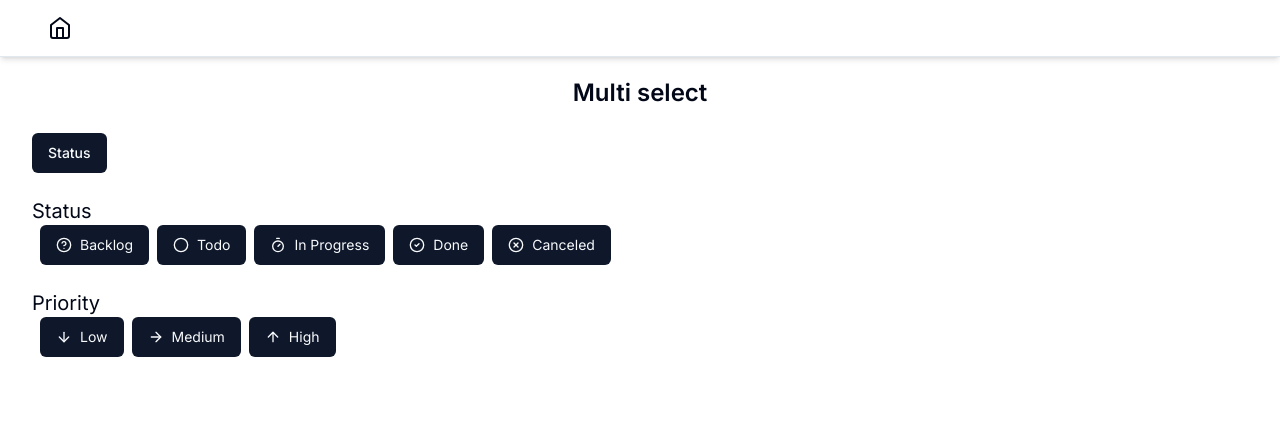
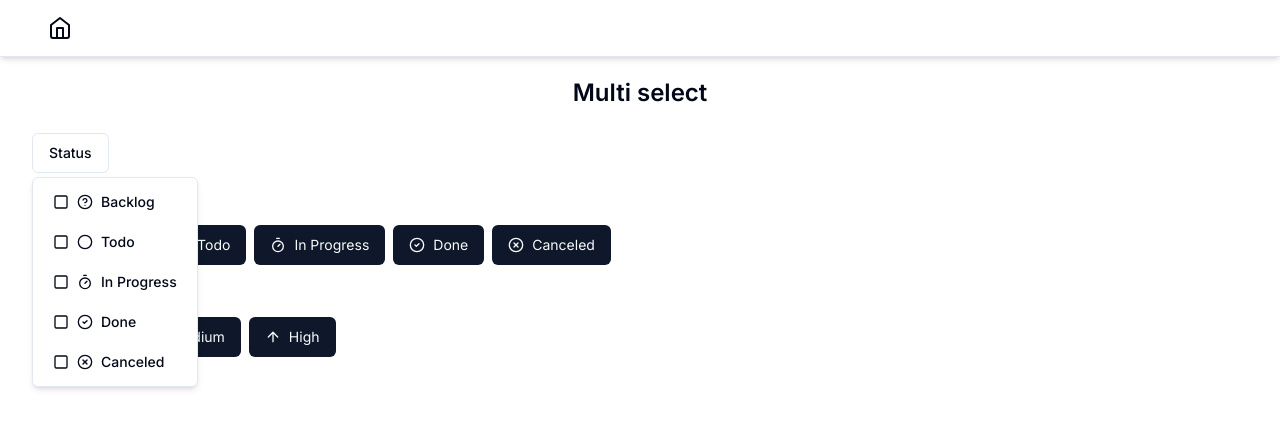
Before and after one commit to fairulazmin/myapp, a Next.js app: page /multi-select in a window 1280 px wide. Both pictures are taken after a click on the button "Status". Shown: the top 428 px of the page. Built offline with nearby package versions, Linux system fonts and the light colour scheme.

Commit message:
still working on multi select

```diff
--- a/app/multi-select/multi-select.tsx
+++ b/app/multi-select/multi-select.tsx
@@ -1,7 +1,7 @@
 "use client";
 
 import { useState } from "react";
-import { LucideIcon } from "lucide-react";
+import { Square, CheckSquare, X, LucideIcon } from "lucide-react";
 
 import {
   Popover,
@@ -9,7 +9,7 @@ import {
   PopoverTrigger,
 } from "@/components/ui/popover";
 import { Button } from "@/components/ui/button";
-import { Checkbox } from "@/components/ui/checkbox";
+import { Separator } from "@/components/ui/separator";
 
 type MultiSelectProps = {
   title: string;
@@ -20,37 +20,63 @@ type MultiSelectProps = {
   }[];
 };
 
-interface SelectProps {
-  title: string;
-  options: {
-    label: string;
-    value: string;
-    icon: LucideIcon;
-  }[];
-}
-
-export const MultiSelect = ({ title, options }: SelectProps) => {
-  // const [selectedValues, setSelectedValues] = useState([]);
-  console.log(title);
+export const MultiSelect = ({ title, options }: MultiSelectProps) => {
+  const [selectedValues, setSelectedValues] = useState<string[]>([]);
 
   return (
-    <>
-      <Button>{title}</Button>
-      <div>
-        {/* <Popover> */}
-        {/*   <PopoverTrigger asChild> */}
-        {/*     <Button variant="outline">{title}</Button> */}
-        {/*   </PopoverTrigger> */}
-        {/*   <PopoverContent> */}
-        {/*     {options.map((option) => ( */}
-        {/*       <div> */}
-        {/*         <Checkbox key={option.value} id={option.value} /> */}
-        {/*         <label htmlFor={option.value}>{option.label}</label> */}
-        {/*       </div> */}
-        {/*     ))} */}
-        {/*   </PopoverContent> */}
-        {/* </Popover> */}
-      </div>
-    </>
+    <div className="space-x-2">
+      <Popover>
+        <PopoverTrigger asChild>
+          <Button variant="outline" className="space-x-2">
+            <span>{title}</span>
+            {selectedValues.length > 0 && <Separator orientation="vertical" />}
+            {selectedValues.length > 0 &&
+              selectedValues.map((val) => (
+                <Button
+                  key={val}
+                  variant="secondary"
+                  size="sm"
+                  className="rounded-lg h-7 capitalize"
+                >
+                  {val}
+                </Button>
+              ))}
+          </Button>
+        </PopoverTrigger>
+        <PopoverContent align="start" className="w-fit p-1">
+          {options.map((option) => {
+            const { icon: Icon, value, label } = option;
+            return (
+              <div className="flex items-center">
+                <Button
+                  key={value}
+                  variant="ghost"
+                  className="justify-start space-x-2 w-full"
+                  onClick={() => {
+                    selectedValues.includes(value)
+                      ? setSelectedValues((prev) =>
+                          prev.filter((val) => val === value),
+                        )
+                      : setSelectedValues((prev) => [...prev, value]);
+                  }}
+                >
+                  {selectedValues.includes(value) ? (
+                    <CheckSquare className="w-4 h-4" />
+                  ) : (
+                    <Square className="w-4 h-4" />
+                  )}
+                  <Icon className="h-4 w-4" /> <span>{label}</span>
+                </Button>
+              </div>
+            );
+          })}
+        </PopoverContent>
+      </Popover>
+      {selectedValues.length > 0 && (
+        <Button variant="ghost" onClick={() => setSelectedValues([])}>
+          Reset <X className="w-4 h-4 ml-1" />
+        </Button>
+      )}
+    </div>
   );
 };
--- a/app/multi-select/page.tsx
+++ b/app/multi-select/page.tsx
@@ -1,3 +1,5 @@
+"use client";
+
 import { MultiSelect } from "./multi-select";
 import { Select } from "./select";
 import {
@@ -57,7 +59,7 @@ const priorities = [
   },
 ];
 
-const MultiSelectPage = () => {
+const MultiSelectPage = async () => {
   return (
     <div className="container space-y-6">
       <h2 className="text-2xl font-semibold text-center">Multi select</h2>
```
